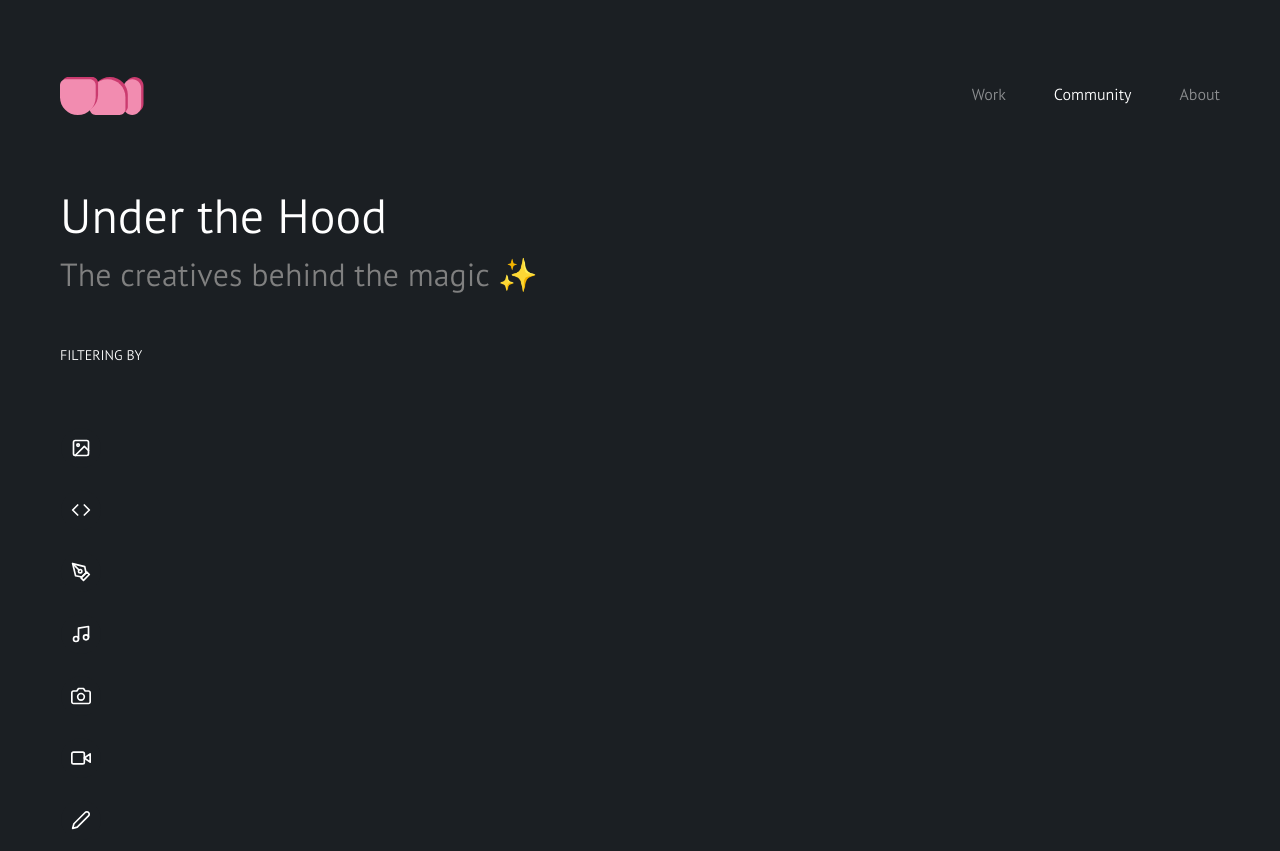
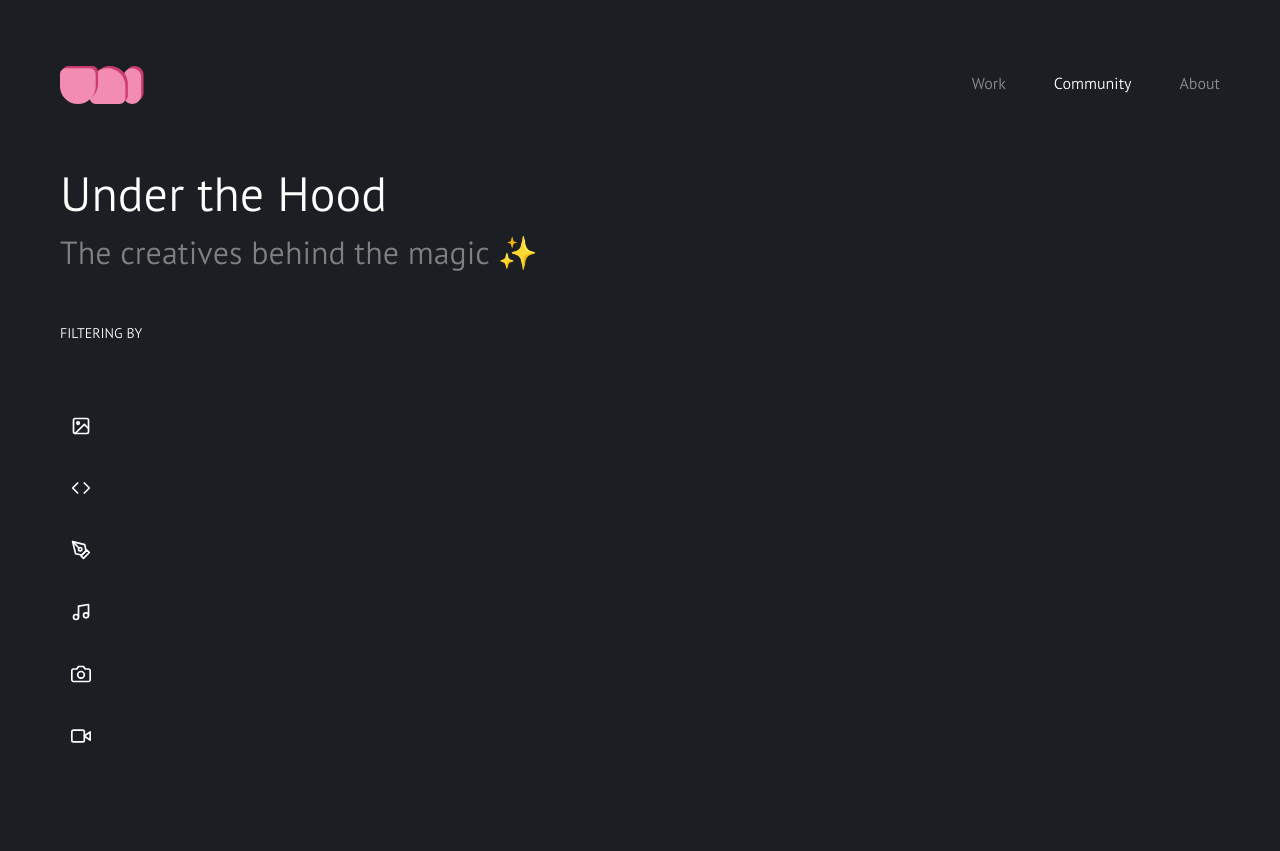
Before and after one commit to handotdev/uni, a website: page public/index.html in a window 1280 px wide. After the commit the page ends 800 px from the top, so only its background shows below. Drawn offline with nearby package versions, Linux system fonts and the light colour scheme; no server answers.

Commit message:
Update bug changes pt 1

```diff
--- a/public/css/style.css
+++ b/public/css/style.css
@@ -22,7 +22,7 @@ body {
 
 .uni-nav {
     background-color: #1B1F23;
-    height: 160px;
+    height: 138px;
 }
 
 .mo-nav {
--- a/public/index.html
+++ b/public/index.html
@@ -132,13 +132,13 @@
                             </svg>
                         </span>
                         </button>
-                        <button class="btn" onClick="filter('writing')">
+                        <!-- <button class="btn" onClick="filter('writing')">
                         <span id="writing-c" class="filter">
                             <svg id="writing-i" class="icon" viewBox="0 0 16 16" stroke="#FFF" fill="none" stroke-width="1.33333" stroke-linecap="round" stroke-linejoin="round">
                                 <path d="M11.3333 2C11.5084 1.8249 11.7163 1.68601 11.9451 1.59125C12.1738 1.49649 12.419 1.44772 12.6667 1.44772C12.9143 1.44772 13.1595 1.49649 13.3883 1.59125C13.617 1.68601 13.8249 1.8249 14 2C14.1751 2.1751 14.314 2.38296 14.4087 2.61174C14.5035 2.84051 14.5523 3.08571 14.5523 3.33333C14.5523 3.58096 14.5035 3.82615 14.4087 4.05493C14.314 4.2837 14.1751 4.49157 14 4.66667L5 13.6667L1.33333 14.6667L2.33333 11L11.3333 2Z"/>
                             </svg>
                         </span>
-                        </button>
+                        </button> -->
                     </div>
                     <div id="mo-left-sidebar">
                         <div>
@@ -217,7 +217,7 @@
                                 </div>
                             </button>
                         </div>
-                        <div>
+                        <!-- <div>
                             <button class="btn" onClick="filter('writing')">
                                 <div id="mo-writing-l" class="mo-filter-label">
                                     <span id="mo-writing-c" class="filter">
@@ -227,7 +227,7 @@
                                     </span>Writing
                                 </div>
                             </button>
-                        </div>
+                        </div> -->
                     </div>
                     <div class="col mb-5">
                         <div id="creatives" class="row">
--- a/public/js/main.js
+++ b/public/js/main.js
@@ -141,9 +141,11 @@ function getCreatives(roles = []) {
           // style is the width of the card
           let html =
             `<div class="card border-0 round pic-w">
+            <a href="mailto:hello@unicreative.co?subject=Request">
             <div id="${card._id}" style="background-image:
             linear-gradient(to bottom, rgba(245, 245, 245, 0), rgba(27, 31, 35, 1)),
             url('${card.pic}');z-index:0" class="card-img-top round-top pic pic-size"></div>
+            </a>
 
             ${rolesHTML}
 
```
